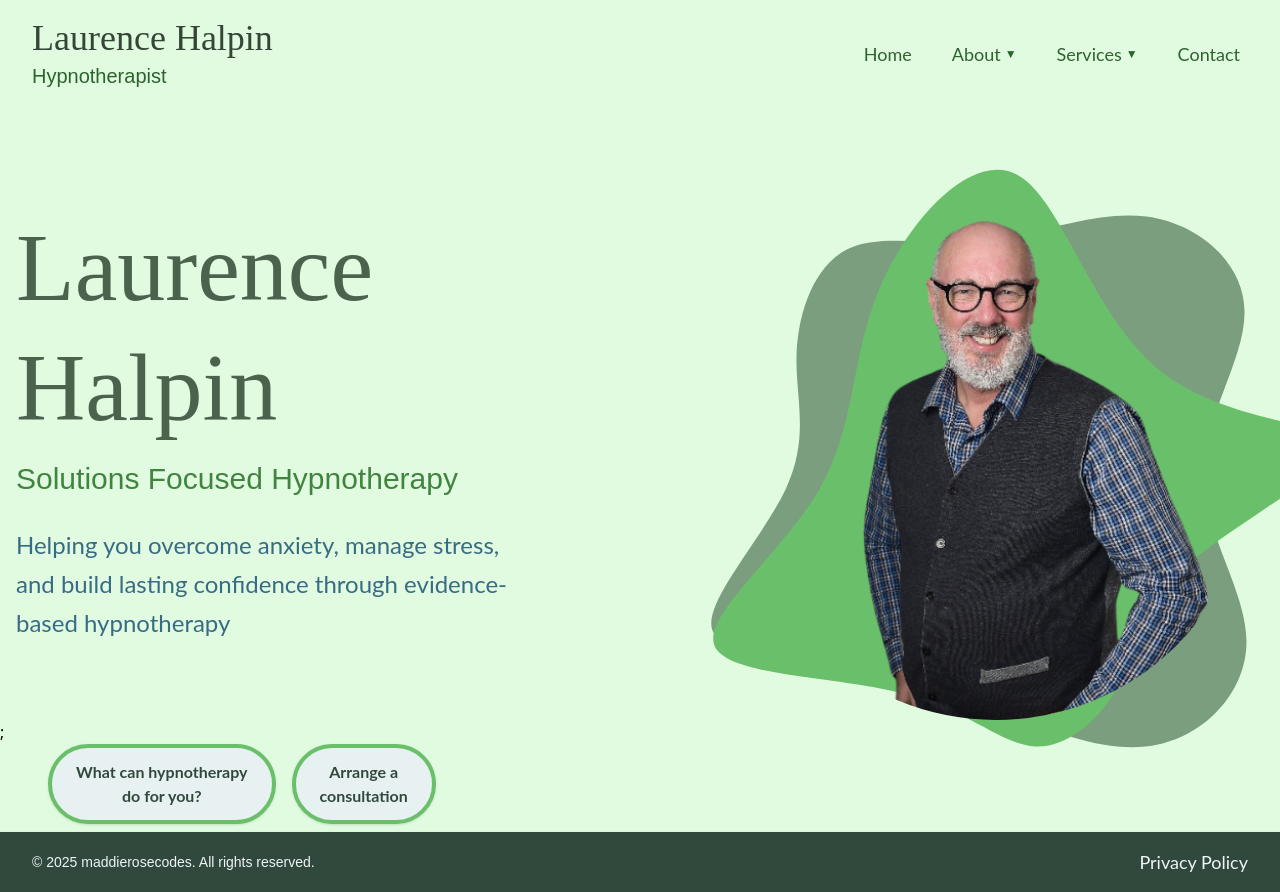
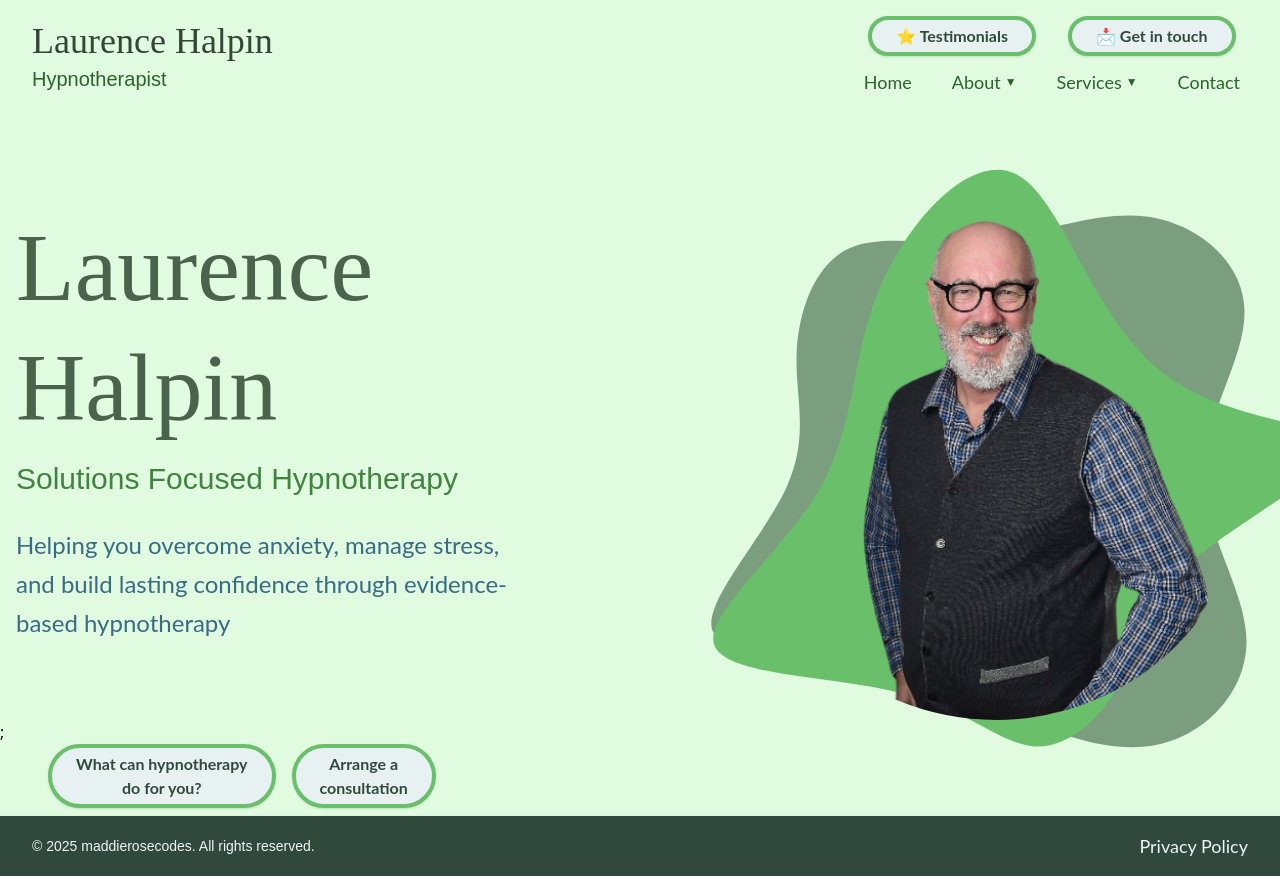
Before and after one commit to maddierosecodes/laurence-halpin-hypnotherapy, a Next.js app: page / in a window 1280 px wide. Built offline with nearby package versions, Linux system fonts and the light colour scheme.

Commit message:
Add CTA links to header

```diff
--- a/app/about/page.tsx
+++ b/app/about/page.tsx
@@ -30,7 +30,7 @@ export default function About() {
 
       <section
         id="about-hypnotherapy"
-        className="min-h-screen flex items-center justify-center bg-gray-50"
+        className="min-h-screen flex items-center justify-center "
         aria-labelledby="about-hypnotherapy-heading"
       >
         <h2 id="about-hypnotherapy-heading" className="text-4xl font-bold">
@@ -50,7 +50,7 @@ export default function About() {
 
       <section
         id="articles"
-        className="min-h-screen flex items-center justify-center bg-gray-50"
+        className="min-h-screen flex items-center justify-center "
         aria-labelledby="articles-heading"
       >
         <h2 id="articles-heading" className="text-4xl font-bold">
--- /dev/null
+++ b/components/atoms/CTALink.tsx
@@ -0,0 +1,18 @@
+import Link from "next/link";
+import { ReactNode } from "react";
+
+interface CTALinkProps {
+  href: string;
+  children: ReactNode;
+}
+
+export const CTALink = ({ href, children }: CTALinkProps) => {
+  return (
+    <Link
+      href={href}
+      className="bg-cream hover:bg-sage-200 text-center text-forest-500 border-4 border-mint-500 font-main text-md font-bold px-6 py-1 rounded-full shadow-sm transition hover:scale-105"
+    >
+      {children}
+    </Link>
+  );
+};
--- a/components/organisms/CTAsection.tsx
+++ b/components/organisms/CTAsection.tsx
@@ -1,20 +1,14 @@
-import Link from "next/link";
+import { CTALink } from "../atoms/CTALink";
 
 export const CTAsection = () => {
   return (
     <section className="flex flex-col sm:flex-row flex-wrap justify-center items-center lg:justify-start lg:items-start gap-4 mb-2 px-4 md:px-8 lg:px-12 mx-auto max-w-screen-xl">
-      <Link
-        href="/about#about-hypnotherapy"
-        className="bg-cream hover:bg-sage-200 text-center text-forest-500 border border-4 border-mint-500 font-main text-md font-main font-bold px-6 py-3 rounded-full shadow-sm transition hover:scale-105"
-      >
+      <CTALink href="/about#about-hypnotherapy">
         What can hypnotherapy <br /> do for you?
-      </Link>
-      <Link
-        href="/contact"
-        className="bg-cream hover:bg-sage-200 text-center text-forest-500 border-4 border-mint-500 font-main text-md font-main font-bold px-6 py-3 rounded-full shadow-sm transition hover:scale-105"
-      >
+      </CTALink>
+      <CTALink href="/contact">
         Arrange a <br /> consultation
-      </Link>
+      </CTALink>
     </section>
   );
 };
--- a/components/organisms/Header.tsx
+++ b/components/organisms/Header.tsx
@@ -2,6 +2,7 @@ import { Title } from "../atoms/Title";
 import { Subtitle } from "../atoms/Subtitle";
 import { Navigation } from "../molecules/Navigation";
 import { BurgerMenu } from "../atoms/BurgerMenu";
+import { CTALink } from "../atoms/CTALink";
 import Link from "next/link";
 
 const navigationLinks = [
@@ -48,10 +49,16 @@ export const Header = () => {
               </span>
             </Link>
           </div>
-          <div className="flex justify-end">
-            <Navigation links={navigationLinks} />
-            <div className="lg:hidden">
-              <BurgerMenu links={navigationLinks} />
+          <div className="flex flex-col items-end gap-2">
+            <div className="hidden lg:flex gap-8 mb-1 self-center">
+              <CTALink href="/about#testimonials">⭐ Testimonials</CTALink>
+              <CTALink href="/contact">📩 Get in touch</CTALink>
+            </div>
+            <div className="flex justify-end">
+              <Navigation links={navigationLinks} />
+              <div className="lg:hidden">
+                <BurgerMenu links={navigationLinks} />
+              </div>
             </div>
           </div>
         </div>
```
